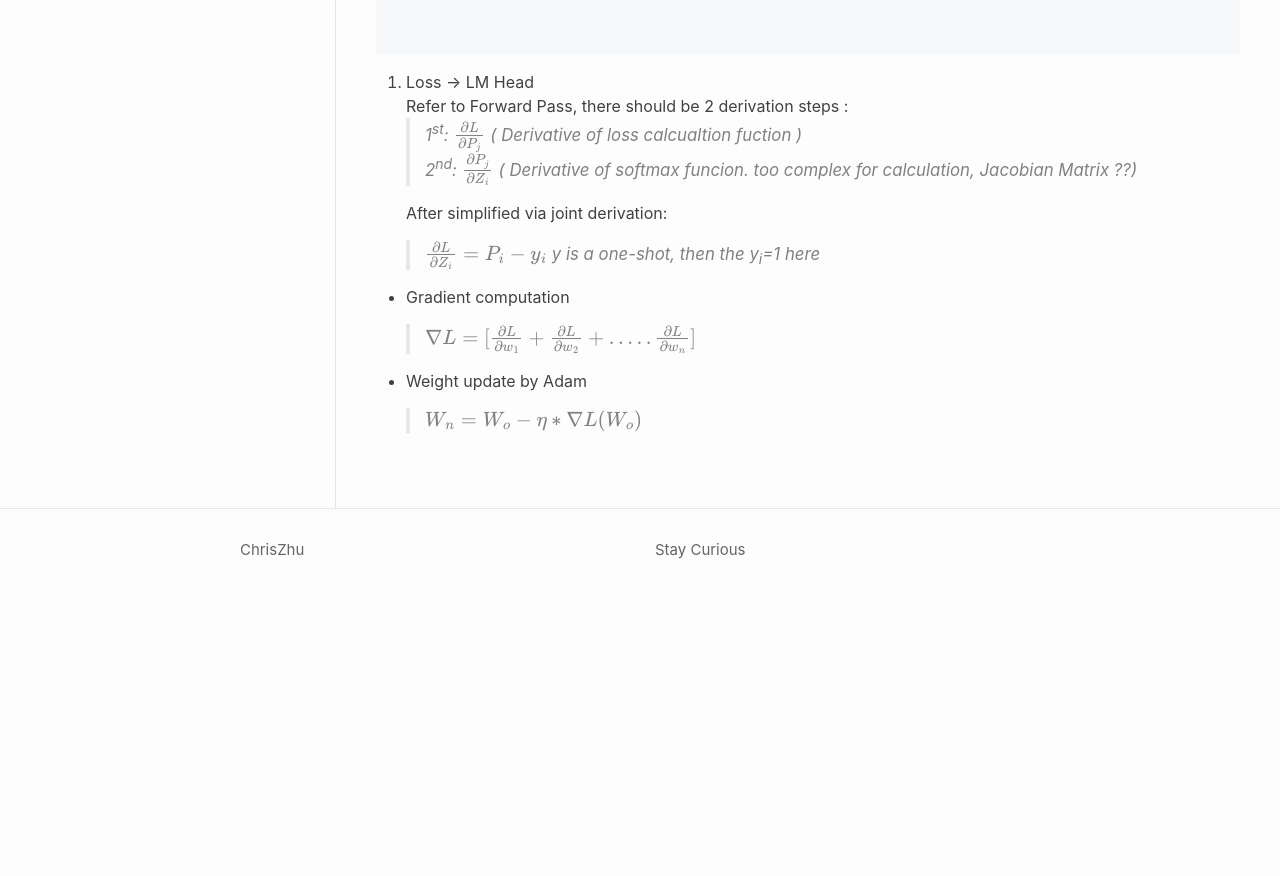
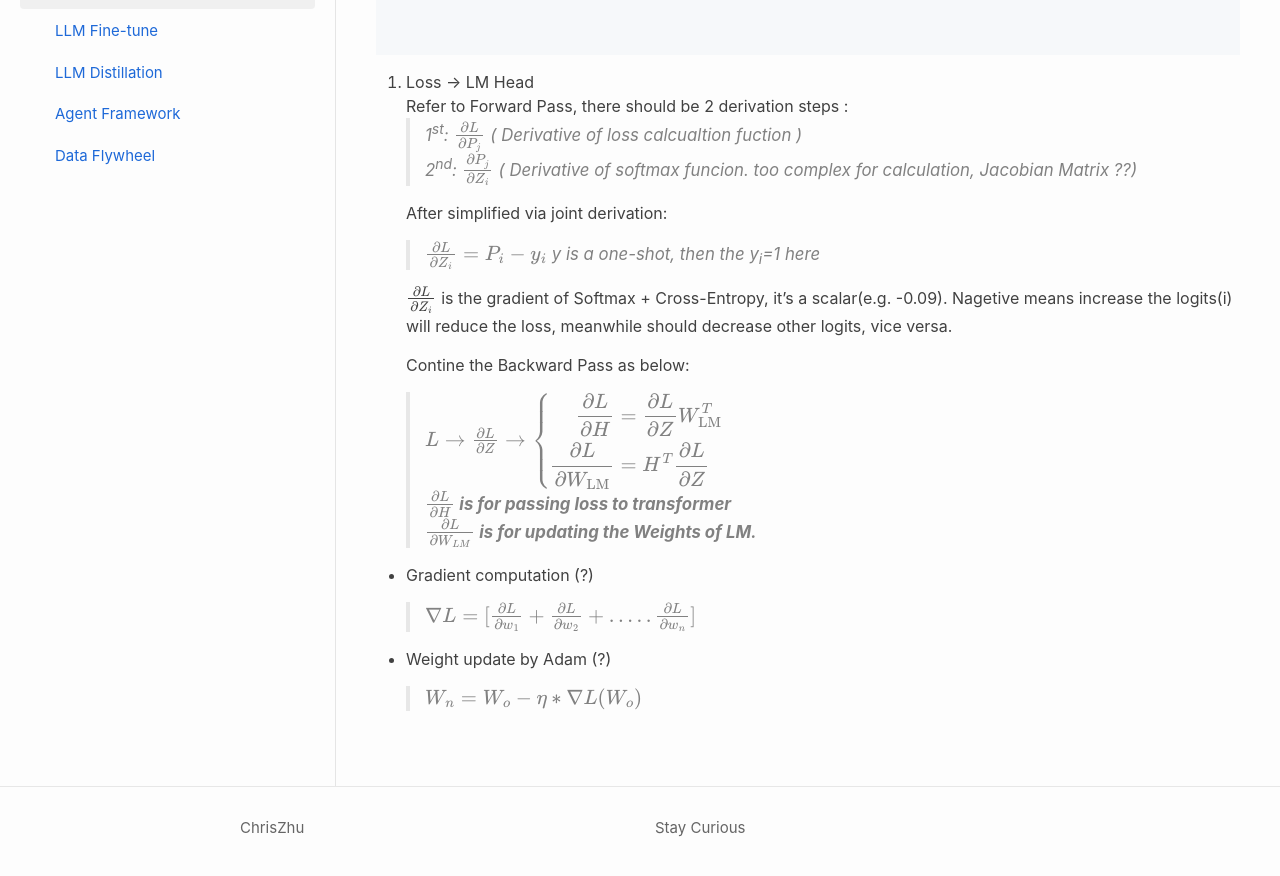
Before and after one commit to ChrisZhu2050/chriszhu2050.github.io, a Jekyll site: the page built from index.md, in a window 1280 px wide and 900 px high, scrolled down 21112 px. Shown: the top 876 px of the window. Built offline with Jekyll 4.4.1, drawn with Linux system fonts in a browser that asks for light colours; nearby versions of some CDN libraries; formulas are drawn with MathJax 3; before the commit the page ends 21734 px from its top, so only the background shows below that.

Commit message:
Update index.md

```diff
--- a/index.md
+++ b/index.md
@@ -1154,13 +1154,36 @@ graph LR
           $$
         > y is a one-shot, then the y<sub>i</sub>=1 here
 
+      $\frac{\partial L}{\partial Z_i}$ is the gradient of Softmax + Cross-Entropy, it's a scalar(e.g. -0.09).
+      Nagetive means increase the logits(i) will reduce the loss, meanwhile should decrease other logits, vice versa.
 
-
+      Contine the Backward Pass as below:
+      > $$
+        L
+        \rightarrow
+        \frac{\partial L}{\partial Z}
+        \rightarrow
+        \left\{
+        \begin{aligned}
+        \frac{\partial L}{\partial H}
+        &=
+        \frac{\partial L}{\partial Z}
+        W_{\mathrm{LM}}^T
+        \\
+        \frac{\partial L}{\partial W_{\mathrm{LM}}}
+        &=
+        H^T
+        \frac{\partial L}{\partial Z}
+        \end{aligned}
+        \right.
+      $$
+      **$\frac{\partial L}{\partial H}$ is for passing loss to transformer**
+      **$\frac{\partial L}{\partial W_{LM}}$ is for updating the Weights of LM.**
 
 
   <a href="" id="whereami"></a>
-  - Gradient computation
+  - Gradient computation (?)
 
     > $ \nabla L = [\frac{\partial L}{\partial w_1} + \frac{\partial L}{\partial w_2} +..... \frac{\partial L}{\partial w_n}] $
-  - Weight update by Adam
+  - Weight update by Adam (?)
       > $ W_n = W_o - η*\nabla L(W_o) $
```
